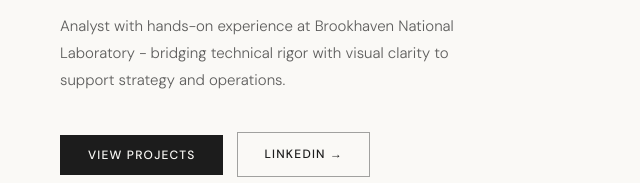
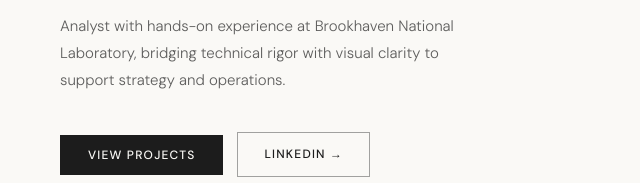
Before and after one commit to ns5504/NS_Portfolio, a plain HTML site: page index.html in a window 1280 px wide. Shown: the part 442-625 px from the top of the page, 0-640 px from the left. Drawn offline with nearby package versions, Linux system fonts and the light colour scheme; a web font is replaced by a local one.

Commit message:
Update index.html

```diff
--- a/index.html
+++ b/index.html
@@ -30,7 +30,7 @@
   <div class="hero-text">
     <p class="label">Data &amp; Business Analytics · New York</p>
     <h1 class="hero-h1">Turning data into<br><em>decisions</em> that matter</h1>
-    <p class="hero-sub">Analyst with hands-on experience at Brookhaven National Laboratory - bridging technical rigor with visual clarity to support strategy and operations.</p>
+    <p class="hero-sub">Analyst with hands-on experience at Brookhaven National Laboratory, bridging technical rigor with visual clarity to support strategy and operations.</p>
     <div class="hero-actions">
       <button class="btn-primary" onclick="smoothTo('projects-sec')">View Projects</button>
       <a href="https://linkedin.com/in/nawal-sarwar/" target="_blank" rel="noopener" class="btn-ghost">LinkedIn →</a>
```
